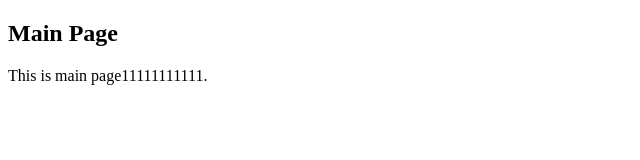
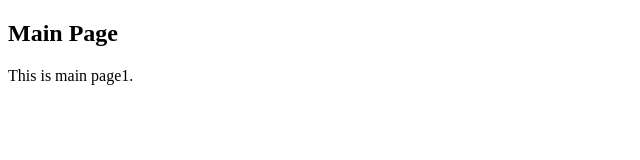
Before and after one commit to hyeon17/branch-practice, a plain HTML site: page index.html in a window 1280 px wide. Shown: the full height of the page, 0-640 px from the left. Drawn offline with Linux system fonts and the light colour scheme.

Commit message:
feat: main change

```diff
--- a/index.html
+++ b/index.html
@@ -10,7 +10,7 @@
    <main class="main-wrapper">
     <article>
      <h1>Main Page</h1>
-     <p>This is main page11111111111.</p>
+     <p>This is main page1.</p>
     </article>
    </main>
  </body>
```
